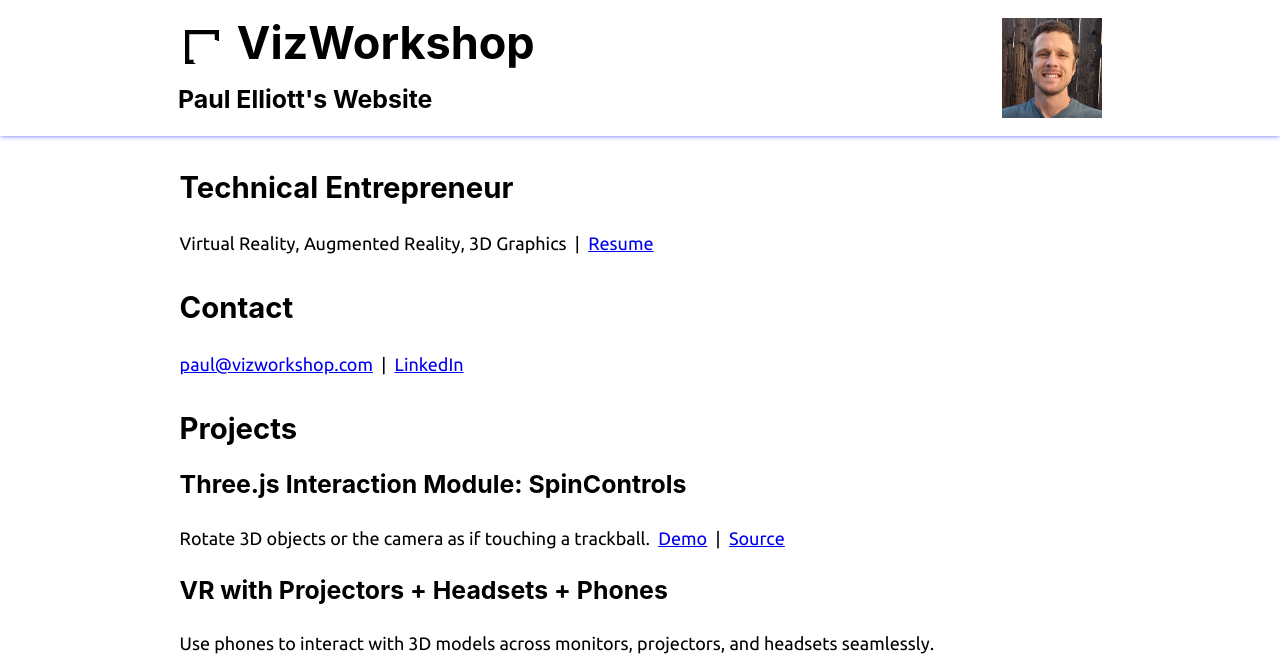
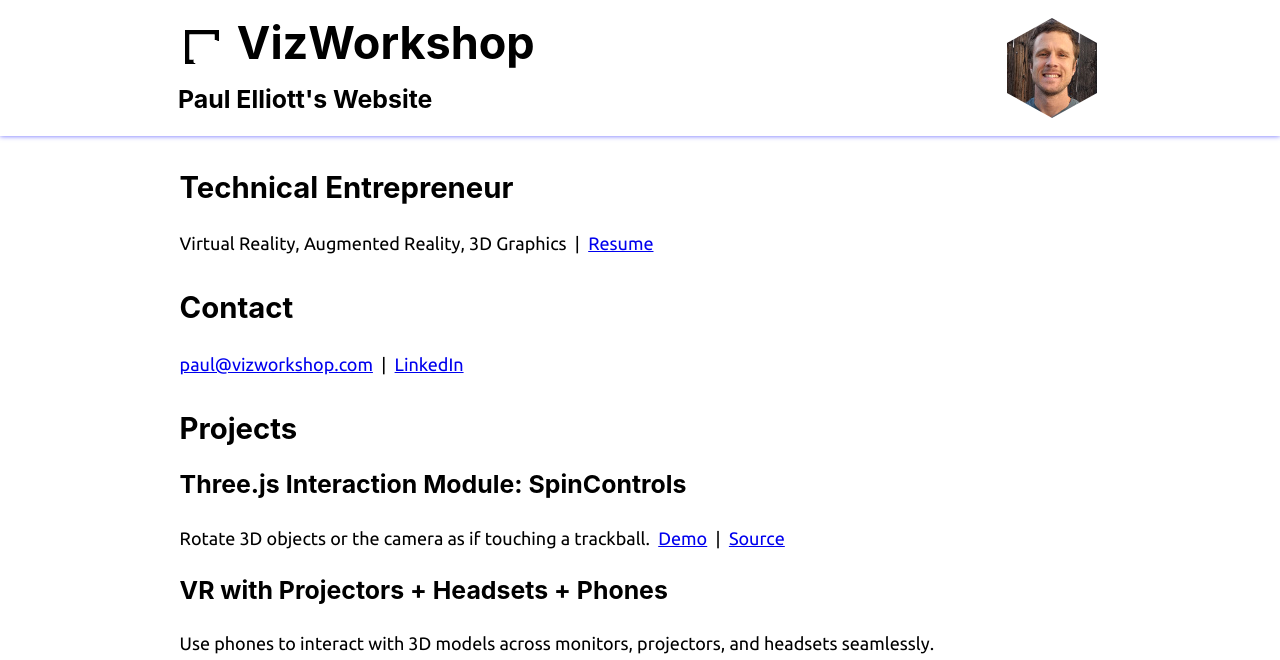
Before and after one commit to PaulKElliott/p-web, a Gatsby site: page / in a window 1280 px wide. Shown: the top 660 px of the page. Built offline with nearby package versions, Linux system fonts and the light colour scheme; Gatsby itself is replaced by a stand-in of ours.

Commit message:
profile pic dimand

```diff
--- a/src/components/header.js
+++ b/src/components/header.js
@@ -82,10 +82,10 @@ const Header = () => (
           </div>
           <Img className='hide-small-screens' fluid={data.fileNamey.childImageSharp.fluid } alt="face"
             style={{
-              marginRight: '0',
-              marginLeft: 'auto',
-              verticalAlign: 'middle',
+              margin: 'auto 0px auto auto', //top right bottom left
               maxWidth: '100px',
+              clipPath: 'polygon(50% 0%, 95% 25%, 95% 75%, 50% 100%, 5% 75%, 5% 25%)',
+
             }}
           />
           <div style={{clear: 'both'}}></div>
```
Also changed, not shown: src/pages/PaulElliottResume.html (+3 -3 lines).
